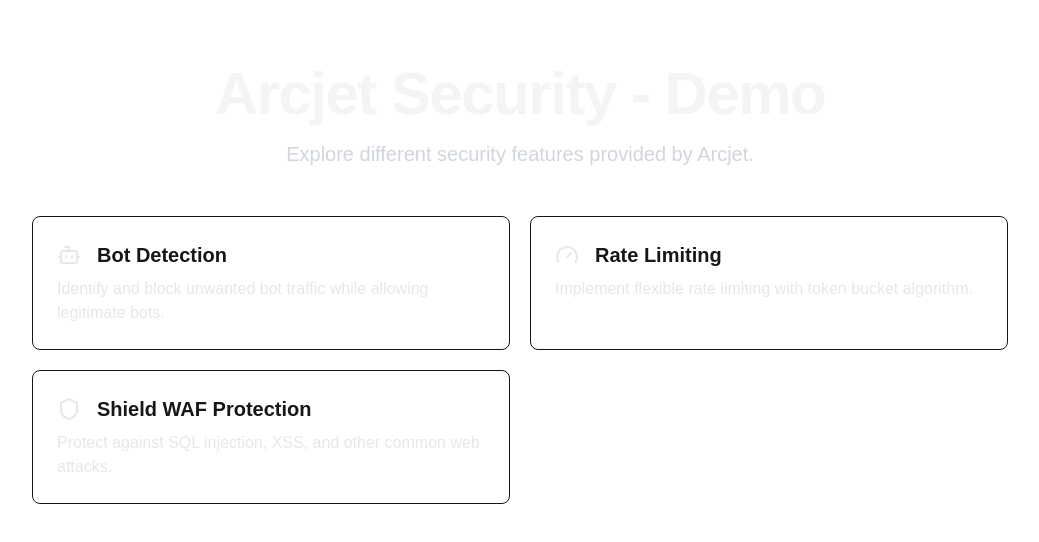
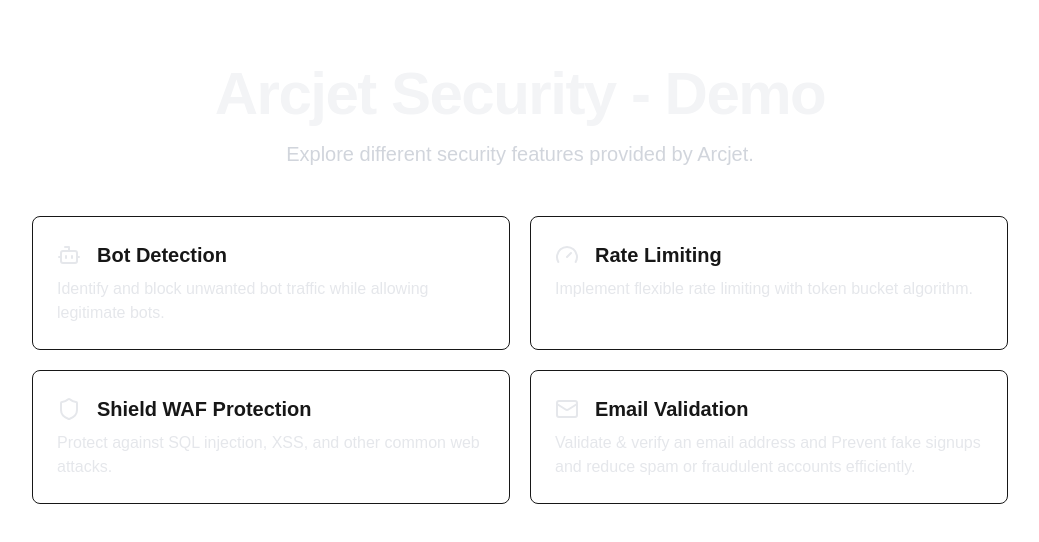
Before and after one commit to DevFreAkeD/arcjet-security-demo, a Next.js app: page / in a window 1280 px wide. Shown: the top 542 px of the page, without its empty margins (120-1159 px from the left). Built offline with nearby package versions, Linux system fonts and the light colour scheme.

Commit message:
add new demo to demos list

```diff
--- a/data/index.js
+++ b/data/index.js
@@ -1,9 +1,10 @@
-import { Bot, Gauge, Shield } from "lucide-react";
+import { Bot, Gauge, Mail, Shield } from "lucide-react";
 
 const demoIcons = {
     bot: <Bot className="w-6 h-6" />,
     gauge: <Gauge className="w-6 h-6" />,
     shield: <Shield className="w-6 h-6" />,
+    email: <Mail className="w-6 h-6" />,
 };
 
 export const demos = [
@@ -25,4 +26,10 @@
     href: "/demo/shield-waf-protection",
     icon: demoIcons.shield,
   },
+  {
+    title: "Email Validation",
+    description: "Validate & verify an email address and Prevent fake signups and reduce spam or fraudulent accounts efficiently.",
+    href: "/demo/email-validation",
+    icon: demoIcons.email,
+  },
 ];
```
